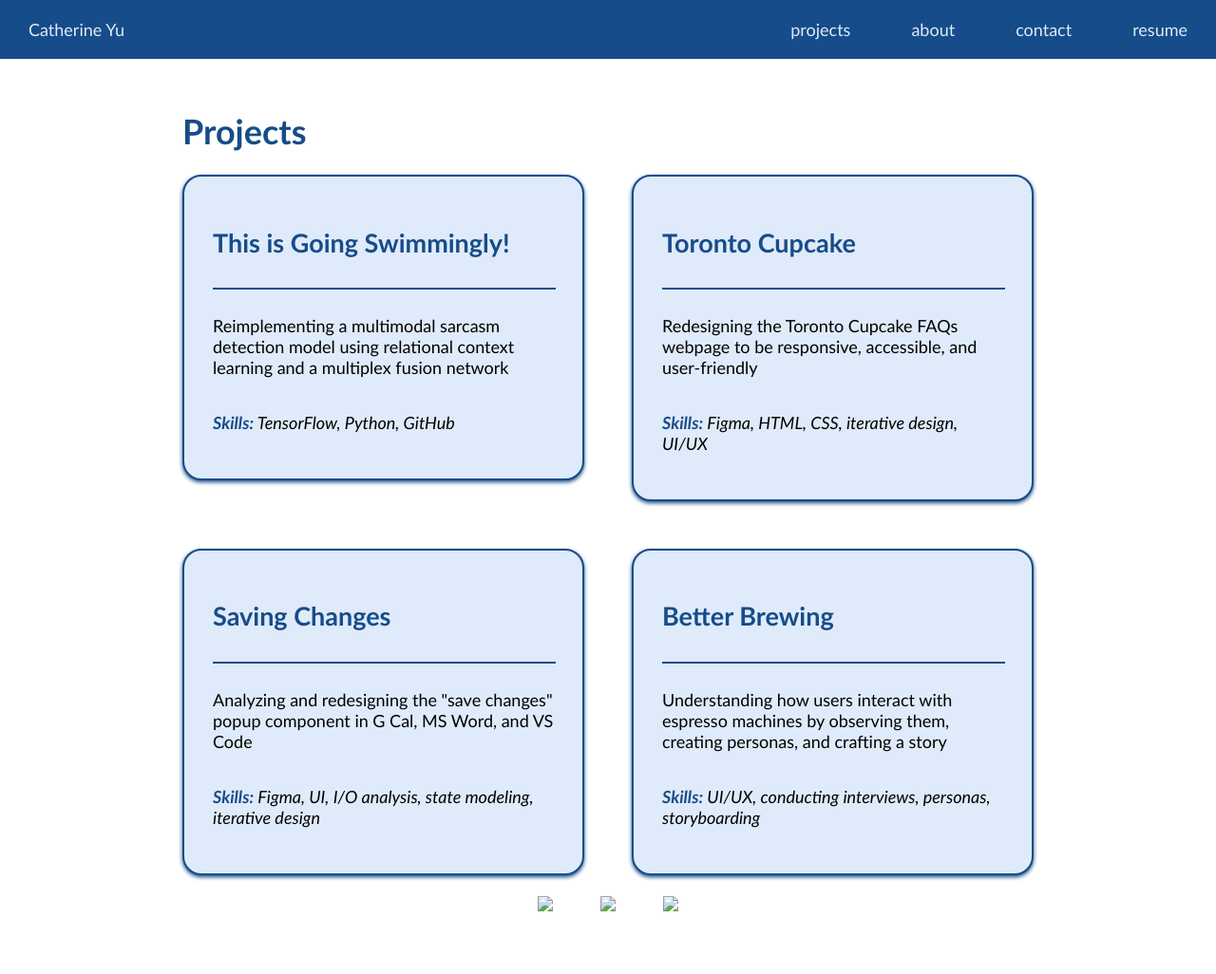
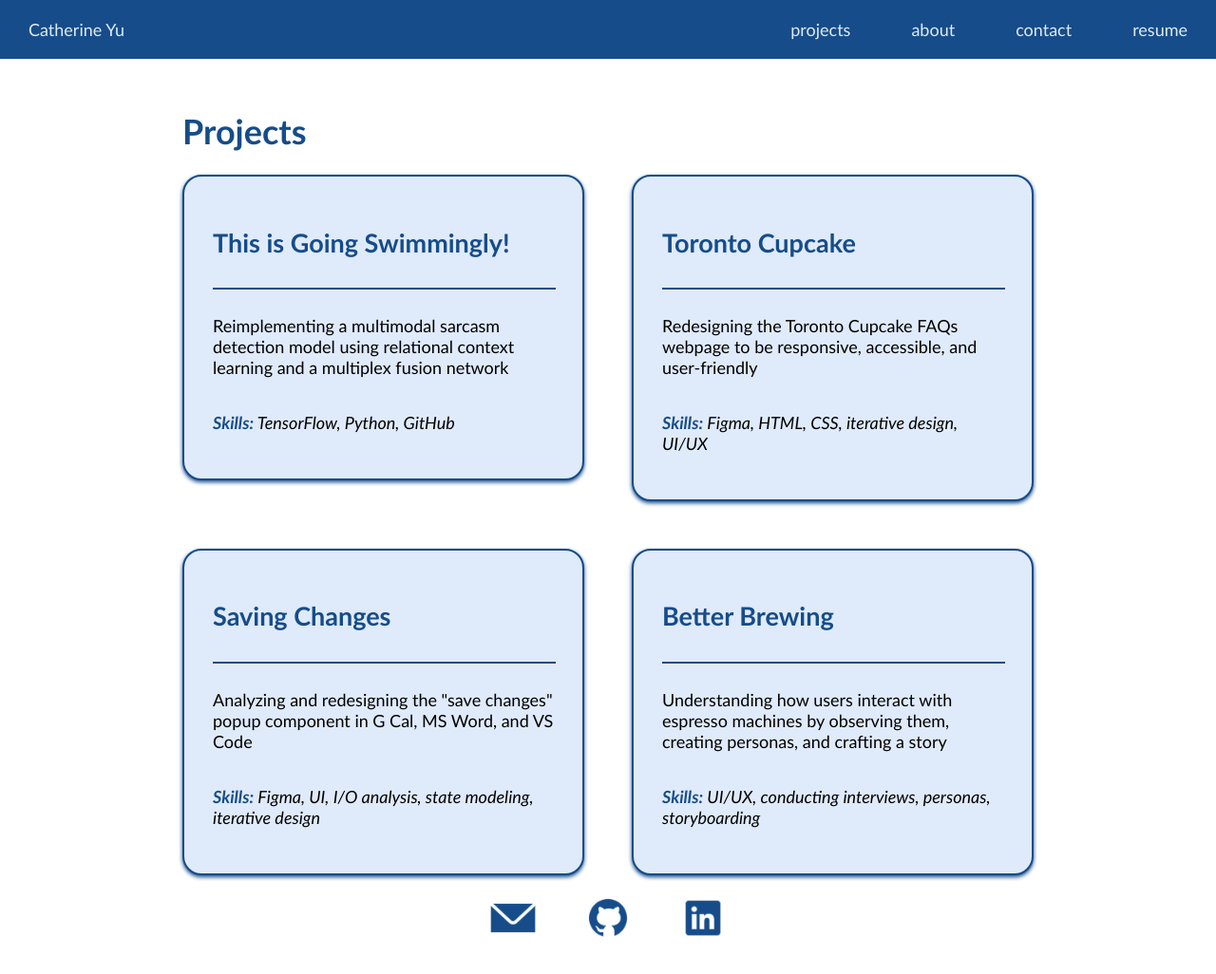
Before and after one commit to catherineyu8/portfolio2, a plain HTML site: page pages/projects.html in a window 1280 px wide. Shown: the whole page at 95% size. Drawn offline with Linux system fonts and the light colour scheme.

Commit message:
forgot some icons

```diff
--- a/pages/projects.html
+++ b/pages/projects.html
@@ -141,19 +141,25 @@
 
 				<div class="icon-links">
 					<a href="mailto:catherine_yu1@brown.edu" class="link"
-						><img src="assets/icons/Email.png" width="50px"
+						><img
+							src="/portfolio2/assets/icons/Email.png"
+							width="50px"
 					/></a>
 					<a
 						href="https://github.com/catherineyu8"
 						class="link"
 						target="_blank"
-						><img src="assets/icons/GitHub.png" width="50px"
+						><img
+							src="/portfolio2/assets/icons/GitHub.png"
+							width="50px"
 					/></a>
 					<a
 						href="https://www.linkedin.com/in/catherinejyu/"
 						class="link"
 						target="_blank"
-						><img src="assets/icons/LinkedIn.png" width="50px"
+						><img
+							src="/portfolio2/assets/icons/LinkedIn.png"
+							width="50px"
 					/></a>
 				</div>
 			</div>
```
